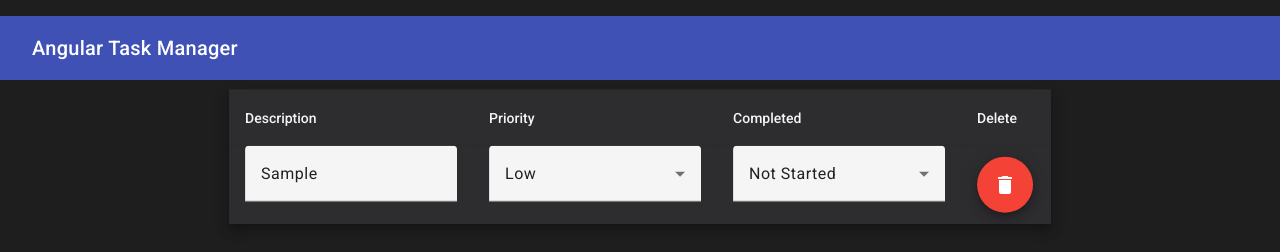
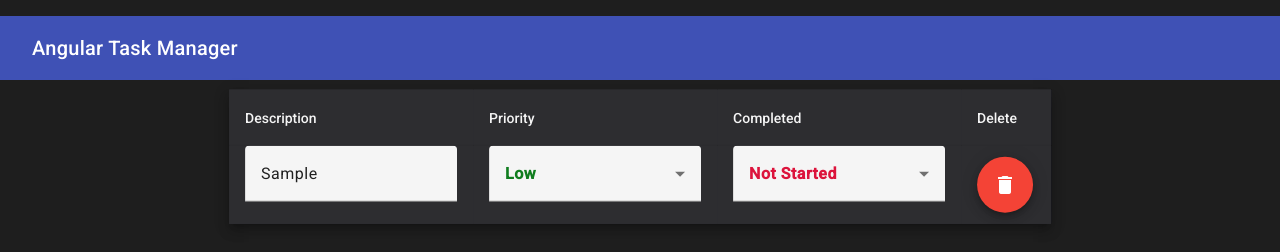
Before and after one commit to Jukk1s/task-manager-angular, an Angular app: page / in a window 1280 px wide. Both pictures are taken after typing "Sample" into the empty fields and a click on the button "Add". Shown: the top 252 px of the page. Built offline with nearby package versions, Linux system fonts and the light colour scheme.

Commit message:
Colorized options for better UX

```diff
--- a/src/app/app.module.ts
+++ b/src/app/app.module.ts
@@ -10,13 +10,12 @@
 import { MatInputModule} from '@angular/material/input'
 import { MatFormFieldModule } from '@angular/material/form-field';
 import { BrowserAnimationsModule } from '@angular/platform-browser/animations';
+import { AppRoutingModule } from './app-routing.module';
 
-import { AppRoutingModule } from './app-routing.module';
 import { AppComponent } from './app.component';
 import { TaskFormComponent } from './task-form/task-form.component';
 import { TaskListComponent } from './task-list/task-list.component';
 import { ToolbarComponent } from './toolbar/toolbar.component';
-
 
 
 @NgModule({
--- a/src/app/task-list/task-list.component.css
+++ b/src/app/task-list/task-list.component.css
@@ -5,3 +5,25 @@
 th {
     color: whitesmoke;
 }
+
+.green-text {
+    color: #107d1f !important
+}
+
+.yellow-text {
+    color: #c78904 !important
+}
+
+.red-text {
+    color: #DC143C !important
+}
+
+mat-select, mat-option {
+    font-weight: bolder
+}
+
+.mat-option.mat-selected {
+    --mat-option-selected-state-label-text-color-low: #00FF00;    /* Green for low priority */
+    --mat-option-selected-state-label-text-color-medium: #FFFF00; /* Yellow for medium priority */
+    --mat-option-selected-state-label-text-color-high: #FF0000;   /* Red for high priority */
+  }
--- a/src/app/task-list/task-list.component.html
+++ b/src/app/task-list/task-list.component.html
@@ -18,8 +18,8 @@
             <th mat-header-cell *matHeaderCellDef mat-sort-header>Priority</th>
             <td mat-cell *matCellDef="let task">
                 <mat-form-field>
-                    <mat-select [(value)]="task.priority" (selectionChange)="onSelectPriorityChange($event, task.id)">
-                        <mat-option *ngFor="let option of priorityOptions" [value]="option.value">
+                    <mat-select [(value)]="task.priority" (selectionChange)="onSelectPriorityChange($event, task.id)" [ngClass]="getPriorityClass(task.priority)">
+                        <mat-option *ngFor="let option of priorityOptions" [value]="option.value" [ngClass]="getPriorityClass(option.value)">
                             {{ option.viewValue }}
                         </mat-option>
                     </mat-select>
@@ -30,8 +30,8 @@
             <th mat-header-cell *matHeaderCellDef mat-sort-header>Completed</th>
             <td mat-cell *matCellDef="let task">
                 <mat-form-field>
-                    <mat-select [(value)]="task.completed" (selectionChange)="onSelectCompletionChange($event, task.id)">
-                        <mat-option *ngFor="let option of completedOptions" [value]="option.value">
+                    <mat-select [(value)]="task.completed" (selectionChange)="onSelectCompletionChange($event, task.id)" [ngClass]="getCompletedClass(task.completed)">
+                        <mat-option *ngFor="let option of completedOptions" [value]="option.value" [ngClass]="getCompletedClass(option.value)">
                             {{ option.viewValue }}
                         </mat-option>
                     </mat-select>
--- a/src/app/task-list/task-list.component.ts
+++ b/src/app/task-list/task-list.component.ts
@@ -71,4 +71,30 @@
     this.taskService.deleteTask(taskId);
   }
 
+  getPriorityClass(priority: string): string {
+    switch (priority) {
+      case 'low':
+        return 'green-text';
+      case 'medium':
+        return 'yellow-text';
+      case 'high':
+        return 'red-text';
+      default:
+        return '';
+    }
+  }
+
+  getCompletedClass(completed: string): string {
+    switch (completed) {
+      case 'completed':
+        return 'green-text';
+      case 'inProgress':
+        return 'yellow-text';
+      case 'notStarted':
+        return 'red-text';
+      default:
+        return '';
+    }
+  }
+
 }
```
